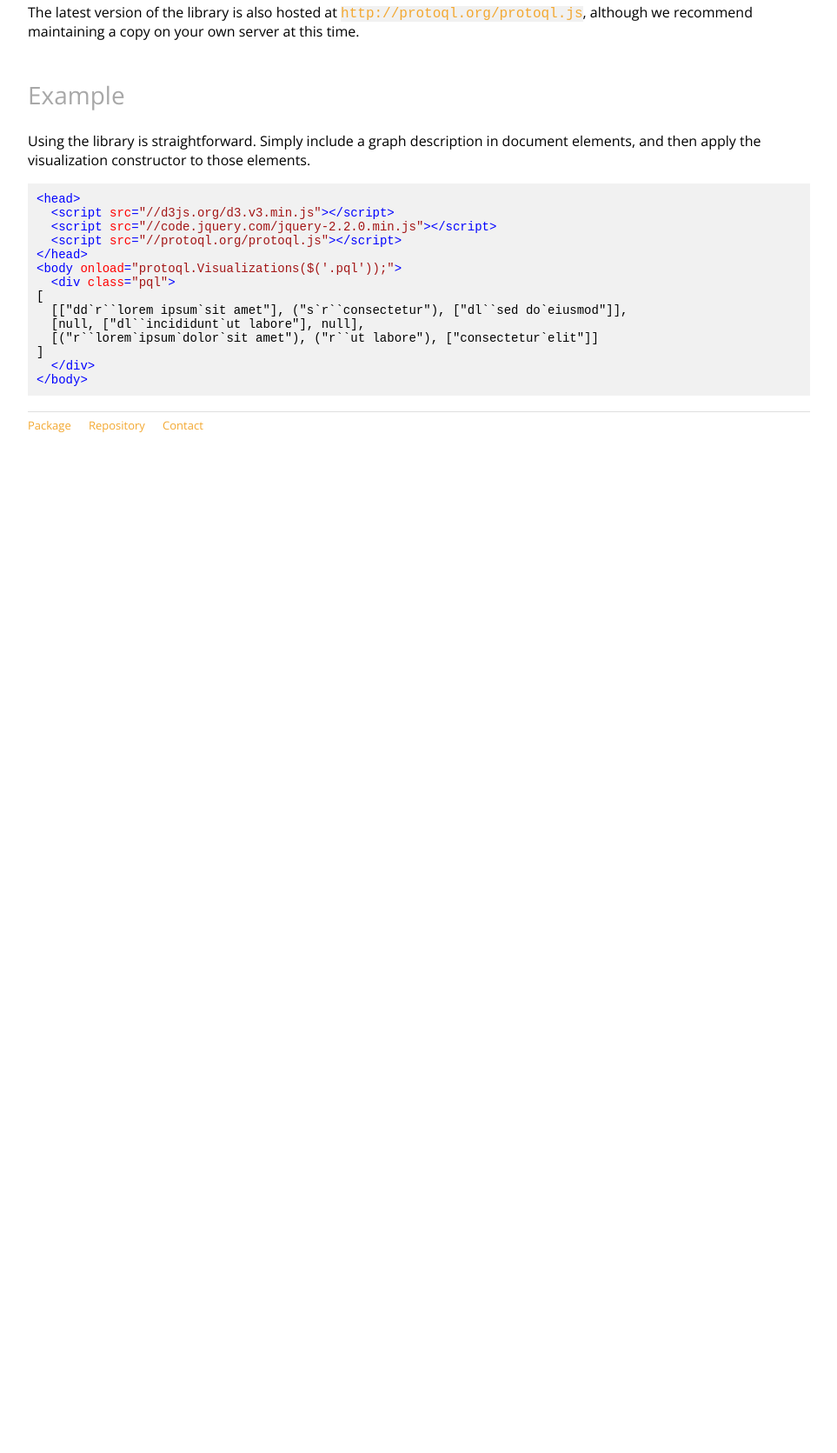
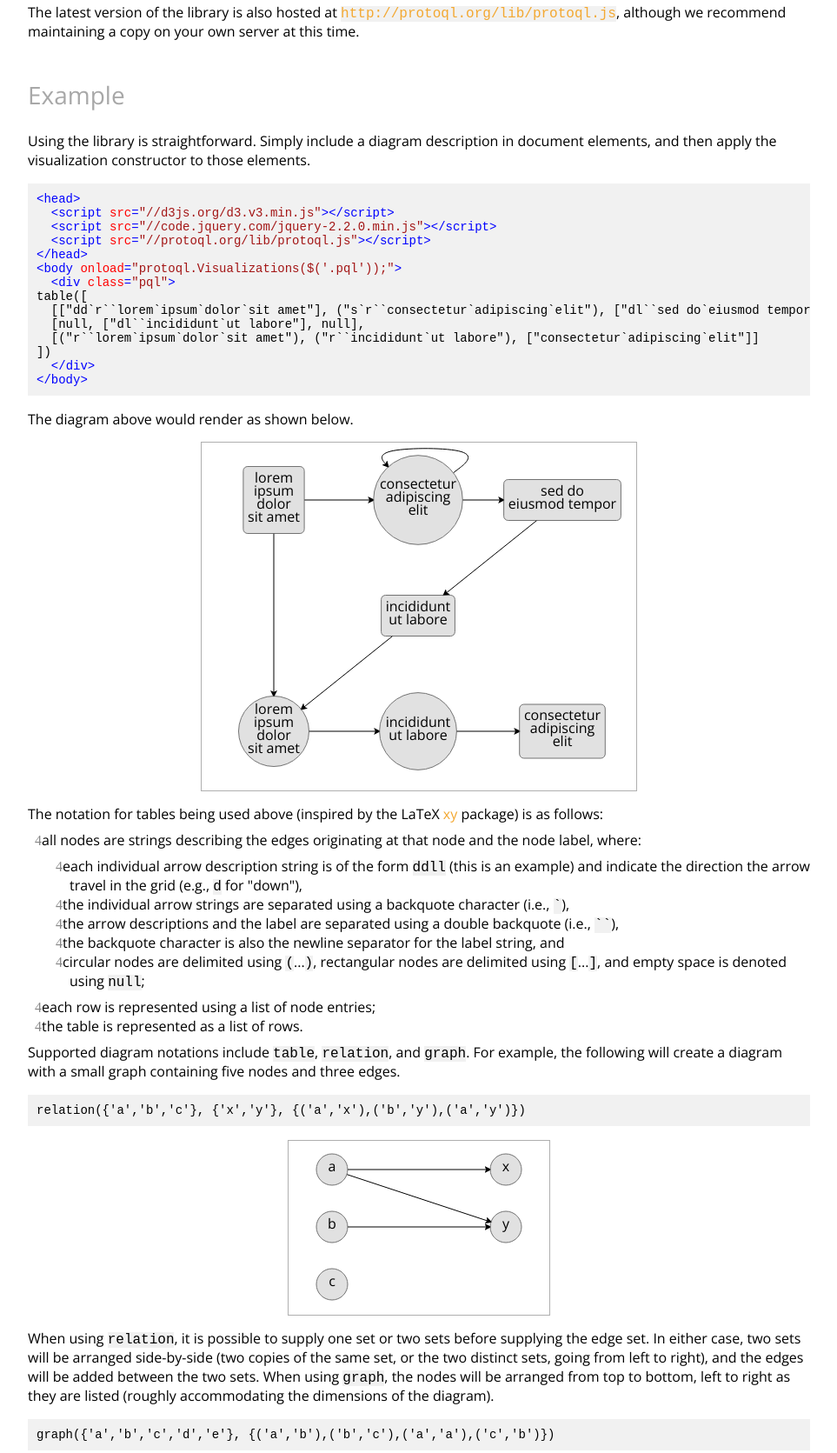
Before and after one commit to lapets/protoql, a website: page index.html in a window 1280 px wide. Shown: the part 548-2219 px from the top of the page at 87% size, without its empty margins (158-1121 px from the left). Before the commit the page ends 1089 px from the top, so only its background shows below. Drawn offline with nearby package versions, Linux system fonts and the light colour scheme.

Commit message:
Updated version numbers and webpage; fix to handle unspecified container width/height.

```diff
--- a/index.html
+++ b/index.html
@@ -9,6 +9,8 @@
     <script src="//cdnjs.cloudflare.com/ajax/libs/highlight.js/9.1.0/highlight.min.js"></script>
     <link rel="stylesheet" type="text/css" href="http://fonts.googleapis.com/css?family=Open+Sans">
     <script src="//ajax.googleapis.com/ajax/libs/jquery/1.12.0/jquery.min.js"></script>
+    <script src="http://d3js.org/d3.v3.min.js"></script>
+    <script src="lib/protoql.js"></script>
     <style>
 html, body { height:100%; margin:0; color:#000000; font-family:'Open Sans',sans-serif; }
 body #content { z-index:100; min-height:100%; width:900px; margin:0 auto -90px; }
@@ -25,6 +27,7 @@ body #content #sheet .section li { padding-left:1.5em; text-indent:-1em; }
 body #content #sheet .section li:before { content:"4"; color:#888888; font-family:'Webdings'; }
 body #content #sheet .section a { color:#F3A831; text-decoration:none; }
 body #content #sheet .section a:hover { text-decoration:underline; }
+body #content #sheet .section .pql { height:400px; width:500px; margin:0 auto; margin-top:15px; margin-bottom:15px; display:block; border:1px solid #AFAFAF; }
 body #content #footer_spacer { height:70px; }
 body #footer { width:900px; height:70px; margin:0 auto; padding-top:15px; font-family:'Open Sans',sans-serif; font-size:13px; }
 body #footer hr { border:0px; border-top:1px solid #DFDFDF; }
@@ -43,7 +46,7 @@ body #footer a:hover { text-decoration:underline; }
     </script>
     <base target="_parent">
   </head>
-  <body onload="$('code').each(function(){ $(this).html(($(this).html().trim()));});">
+  <body onload="$('code').each(function(){ $(this).html(($(this).html().trim()));}); protoql.Visualizations($('.pql'));">
     <div id="content">
       <div id="title"><img src="protoql.png"/></div>
       <div id="description">
@@ -58,26 +61,69 @@ body #footer a:hover { text-decoration:underline; }
           <pre><code>
 npm install protoql
           </code></pre>
-          The latest version of the library is also hosted at <a href="http://protoql.org/protoql.js"><code>http://protoql.org/protoql.js</code></a>, although we recommend maintaining a copy on your own server at this time.
+          The latest version of the library is also hosted at <a href="http://protoql.org/lib/protoql.js"><code>http://protoql.org/lib/protoql.js</code></a>, although we recommend maintaining a copy on your own server at this time.
         </div>
         <div class="section"><h2>Example</h2>
-          Using the library is straightforward. Simply include a graph description in document elements, and then apply the visualization constructor to those elements.
+          Using the library is straightforward. Simply include a diagram description in document elements, and then apply the visualization constructor to those elements.
           <pre><code class="html">
 &lt;head&gt;
   &lt;script src="//d3js.org/d3.v3.min.js">&lt;/script&gt;
   &lt;script src="//code.jquery.com/jquery-2.2.0.min.js">&lt;/script&gt;
-  &lt;script src="//protoql.org/protoql.js">&lt;/script&gt;
+  &lt;script src="//protoql.org/lib/protoql.js">&lt;/script&gt;
 &lt;/head&gt;
 &lt;body onload="protoql.Visualizations($('.pql'));"&gt;
   &lt;div class="pql"&gt;
-[
-  [["dd`r``lorem ipsum`sit amet"], ("s`r``consectetur"), ["dl``sed do`eiusmod"]],
+table([
+  [["dd`r``lorem`ipsum`dolor`sit amet"], ("s`r``consectetur`adipiscing`elit"), ["dl``sed do`eiusmod tempor"]],
   [null, ["dl``incididunt`ut labore"], null],
-  [("r``lorem`ipsum`dolor`sit amet"), ("r``ut labore"), ["consectetur`elit"]]
-]
+  [("r``lorem`ipsum`dolor`sit amet"), ("r``incididunt`ut labore"), ["consectetur`adipiscing`elit"]]
+])
   &lt;/div&gt;
 &lt;/body&gt;
           </code></pre>
+          The diagram above would render as shown below.
+          <div class="pql">
+table([
+  [["dd`r``lorem`ipsum`dolor`sit amet"], ("s`r``consectetur`adipiscing`elit"), ["dl``sed do`eiusmod tempor"]],
+  [null, ["dl``incididunt`ut labore"], null],
+  [("r``lorem`ipsum`dolor`sit amet"), ("r``incididunt`ut labore"), ["consectetur`adipiscing`elit"]]
+])
+          </div>
+          The notation for tables being used above (inspired by the LaTeX <a href="https://tug.org/applications/Xy-pic/Xy-pic.html">xy</a> package) is as follows:
+          <ul>
+            <li>all nodes are strings describing the edges originating at that node and the node label, where:
+              <ul>
+                <li>each individual arrow description string is of the form <code>ddll</code> (this is an example) and indicate the direction the arrow travel in the grid (e.g., <code>d</code> for "down"),</li>
+                <li>the individual arrow strings are separated using a backquote character (i.e., <code>`</code>),</li>
+                <li>the arrow descriptions and the label are separated using a double backquote (i.e., <code>``</code>),</li>
+                <li>the backquote character is also the newline separator for the label string, and</li>
+                <li>circular nodes are delimited using <code>(</code>...<code>)</code>, rectangular nodes are delimited using <code>[</code>...<code>]</code>, and empty space is denoted using <code>null</code>;</li>
+              </ul>
+            </li>
+            <li>each row is represented using a list of node entries;</li>
+            <li>the table is represented as a list of rows.</li>
+          </ul>
+          Supported diagram notations include <code>table</code>, <code>relation</code>, and <code>graph</code>. For example, the following will create a diagram with a small graph containing five nodes and three edges.
+          <pre><code class="html">
+relation({'a','b','c'}, {'x','y'}, {('a','x'),('b','y'),('a','y')})
+          </code></pre>
+          <div class="pql" style="height:200px; width:300px;">
+relation({'a','b','c'}, {'x','y'}, {('a','x'),('b','y'),('a','y')})
+          </div>
+          When using <code>relation</code>, it is possible to supply one set or two sets before supplying the edge set. In either case, two sets will be arranged side-by-side (two copies of the same set, or the two distinct sets, going from left to right), and the edges will be added between the two sets. When using <code>graph</code>, the nodes will be arranged from top to bottom, left to right as they are listed (roughly accommodating the dimensions of the diagram).
+          <pre><code class="html">
+graph({'a','b','c','d','e'}, {('a','b'),('b','c'),('a','a'),('c','b')})
+          </code></pre>
+          <div class="pql" style="height:200px; width:300px;">
+graph({'a','b','c','d','e'}, {('a','b'),('b','c'),('a','a'),('c','b')})
+          </div>
+          The set is optional in both <code>relation</code> and <code>graph</code> diagrams (if it is not supplied, it will be derived from the edge set). Adding the <code>!</code> decorator fixes the diagram (zooming, panning, and dragging are disabled); this works for all three diagram types.
+          <pre><code class="html">
+!graph({('a','b'),('b','c'),('a','a'),('c','b')})
+          </code></pre>
+          <div class="pql" style="height:200px; width:300px;">
+!graph({('a','b'),('b','c'),('a','a'),('c','b')})
+          </div>
         </div>
       </div><!-- /#sheet -->
       <div id="footer_spacer"></div>
--- a/package.json
+++ b/package.json
@@ -1,6 +1,6 @@
 {
   "name": "protoql",
-  "version": "0.0.1",
+  "version": "0.0.2",
   "author": {
     "name": "Andrei Lapets",
     "email": "a@lapets.io"
```
Also changed, not shown: lib/protoql.js.
